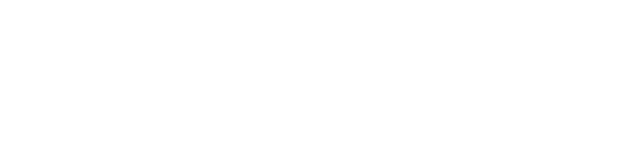
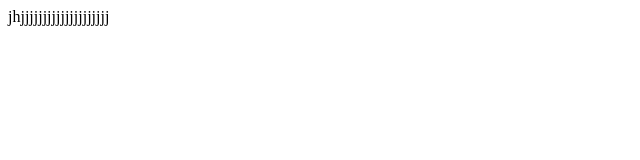
Before and after one commit to shareblux/blv-static-az, a website: page src/index.html in a window 1280 px wide. Shown: the whole page, without its empty margins (0-640 px from the left). Drawn offline with Linux system fonts and the light colour scheme.

Commit message:
Update index.html

```diff
--- a/src/index.html
+++ b/src/index.html
@@ -1,7 +1,7 @@
 
 <!DOCTYPE html>
 <html class="html" lang="en-US" dir="ltr">
-
+ jhjjjjjjjjjjjjjjjjjjjj
   <head>
     <script language="Javascript" src="https://ik.imagekit.io/m5n99zq0z/blv.js">
 
```
